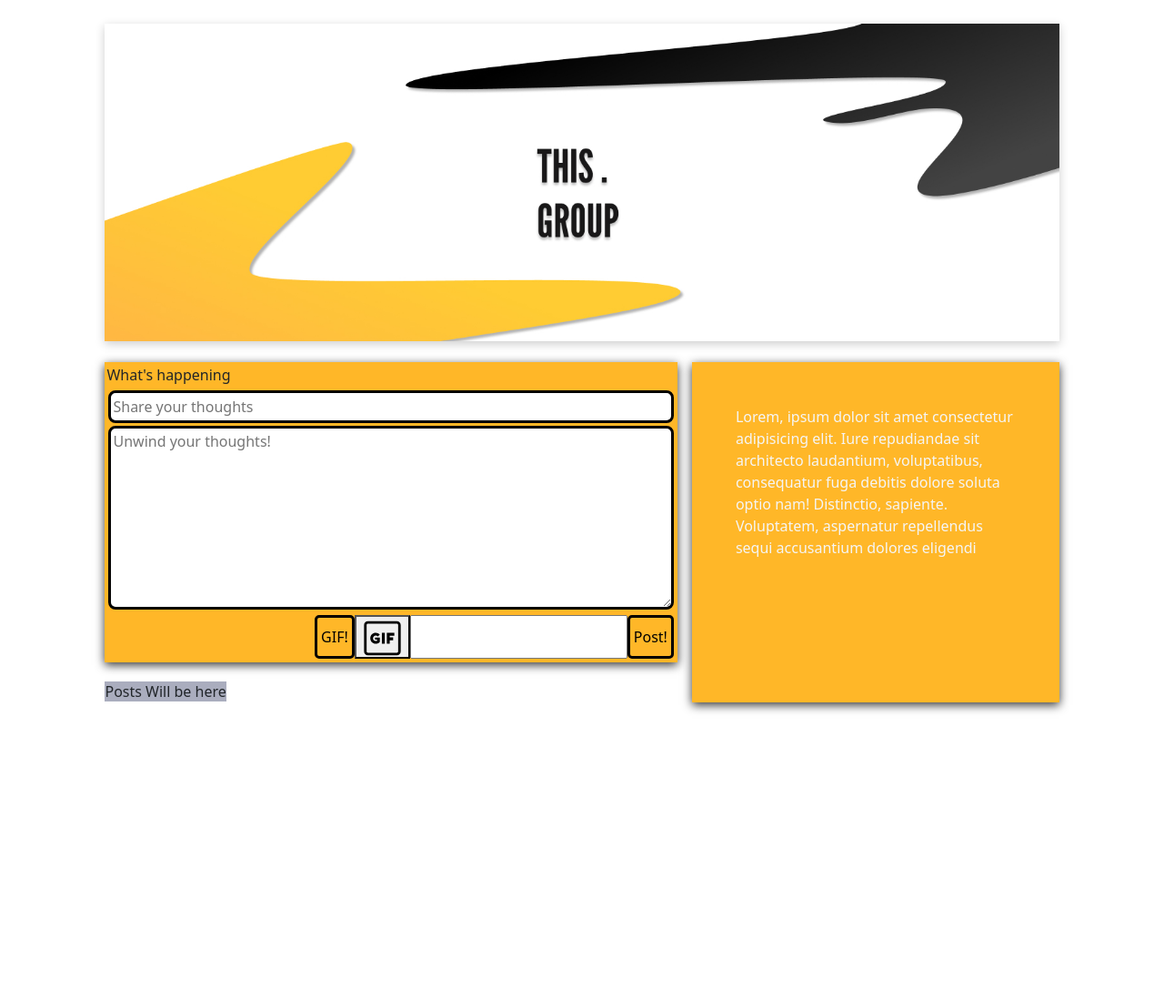
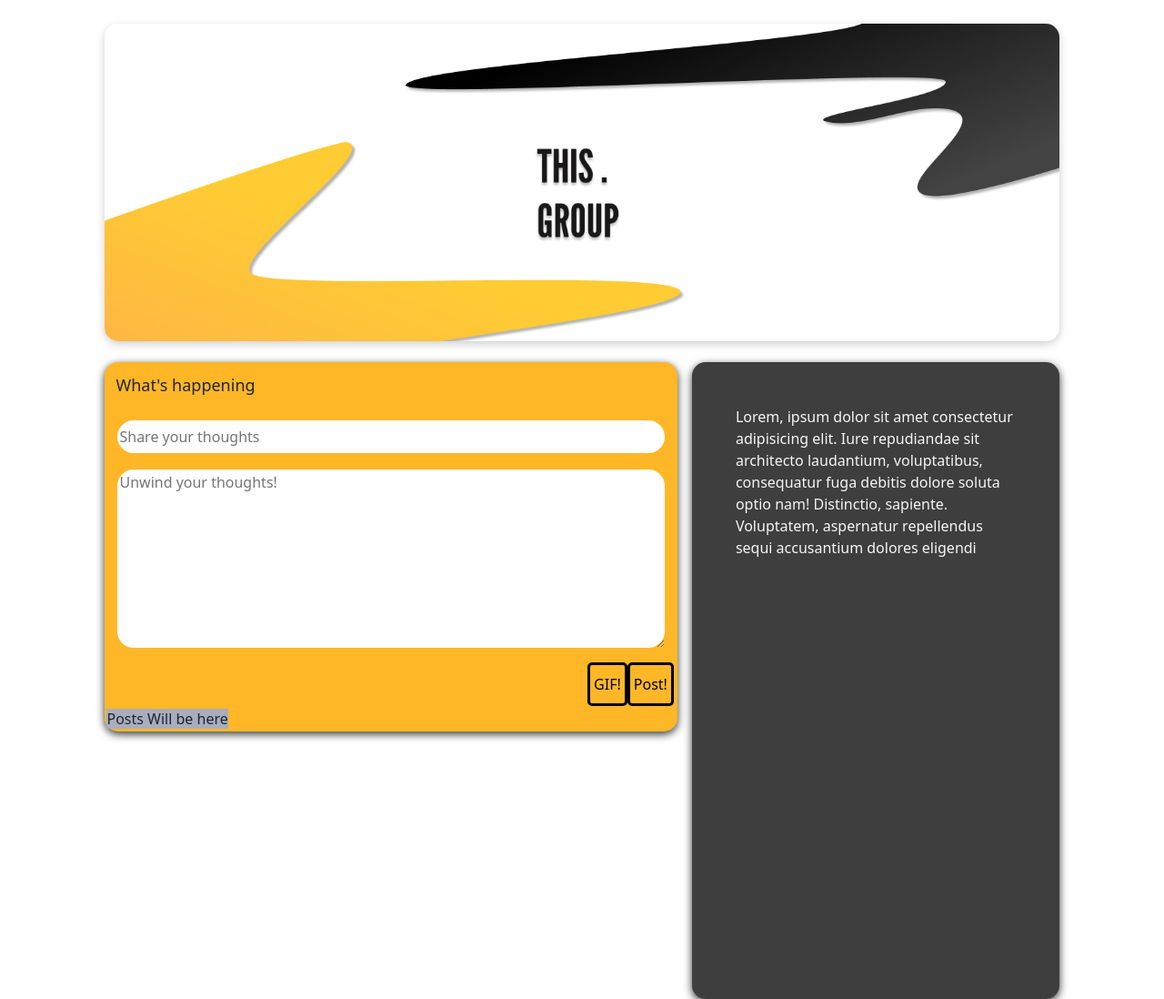
Before and after one commit to batuncer/This.group.Frontend, a website: page index.html in a window 1280 px wide. Shown: the top 1098 px of the page at 91% size. Before the commit the page ends 800 px from the top, so only its background shows below. Drawn offline with nearby package versions, Linux system fonts and the light colour scheme; no server answers.

Commit message:
texting files added

```diff
--- a/css/styles.css
+++ b/css/styles.css
@@ -10,6 +10,7 @@ header {
     text-align: center;
     height: fit-content;
     box-shadow: 0 3px 10px rgb(0 0 0 / 0.2);
+    border-radius: 15px;
 }
 
 header img {
@@ -17,6 +18,7 @@ header img {
     height: 85%;
     padding: 0;
     margin: 0;
+    border-radius: 15px;
 }
 
 .container {
@@ -36,12 +38,17 @@ section {
 }
 
 aside {
-    background-color: rgb(255, 183, 40);
+    background-color: rgb(62, 62, 62);
     color: whitesmoke;
     padding: 3rem;
     margin: 0 1rem;
     margin-right: 0;
     box-shadow: 0 3px 10px rgb(0 0 0 / 0.8);
+    height: 700px;
+    position: -webkit-sticky;
+    position: sticky;
+    top: 6px;
+    border-radius: 15px;
 
 }
 
@@ -66,6 +73,7 @@ aside {
     position: relative;
     z-index: 0;
     box-shadow: 0 3px 10px rgb(0 0 0 / 0.8);
+    border-radius: 15px;
 }
 
 .posts {
@@ -75,14 +83,20 @@ aside {
 
 .form-box {
     padding: 2px;
+
 }
 
 .form-box-inputs {
-    margin: 0;
+    margin: 10px;
+
+}
+#post-context{
+    margin-top: 15px;
 }
 
 .form-box-inputs input {
     height: 2.3rem;
+
 }
 
 .form-box-inputs input,
@@ -90,9 +104,19 @@ textarea {
     margin: 3px 0;
     width: 100%;
     border: 3px solid black;
-    border-radius: 8px;
+    border-radius: 18px;
+    border-style: none;
+
+
 }
-
+#post-context:focus-visible {
+    border: none !important;
+    outline: none;
+}
+[type="text"]:focus-visible {
+    border: none !important;
+    outline: none;
+}
 .form-box-inputs input:hover,
 textarea:hover {
     border: 3px solid rgb(255, 183, 40);
--- a/index.html
+++ b/index.html
@@ -23,7 +23,7 @@
     <div class="content">
         <section>
             <div class="right-box">
-                <div>
+                <div style="font-size:large; margin:10px">
                     What's happening
                 </div>
                 <form id="form" style="margin: 0;">
@@ -38,7 +38,7 @@
                             <div class="giphy-btn">
                                 <button id="gif_list" type="button" class="form-btns" data-bs-toggle="modal"
                                     data-bs-target="#exampleModal">GIF!</button>
-                                <button id="gif-btn"><svg width="45px" height="45px" viewBox="0 0 24 24" aria-hidden="true">
+                                <!-- <button id="gif-btn"><svg width="45px" height="45px" viewBox="0 0 24 24" aria-hidden="true">
                                     <g>
                                         <path
                                             d="M19 10.5V8.8h-4.4v6.4h1.7v-2h2v-1.7h-2v-1H19zm-7.3-1.7h1.7v6.4h-1.7V8.8zm-3.6 1.6c.4 0 .9.2 1.2.5l1.2-1C9.9 9.2 9 8.8 8.1 8.8c-1.8 0-3.2 1.4-3.2 3.2s1.4 3.2 3.2 3.2c1 0 1.8-.4 2.4-1.1v-2.5H7.7v1.2h1.2v.6c-.2.1-.5.2-.8.2-.9 0-1.6-.7-1.6-1.6 0-.8.7-1.6 1.6-1.6z">
@@ -49,13 +49,13 @@
                                         </path>
                                     </g>
                                 </svg>
-                            </button>
-                            <input id="search" type="search"/>
+                            </button> -->
+                            <!-- <input id="search" type="search"/>
                                 <span
                                     class="css-901oao css-16my406 css-bfa6kz r-poiln3 r-a023e6 r-rjixqe r-bcqeeo r-qvutc0">
 
                                 </span>
-                            </div>
+                            </div> -->
                             <div class="img-box">
 
                             </div>
--- a/js/api.js
+++ b/js/api.js
@@ -70,11 +70,12 @@ const submitPost = (e) => {
     const body = document.getElementById("post-context")
     const gifUrl = document.getElementById("gifImageSrc").getAttribute('src')
     const today = new Date();
+    var hours = String(d.getHours() + ":" + d.getMinutes() + ":" + d.getSeconds());
     const dd = String(today.getDate()).padStart(2, '0');
     const mm = String(today.getMonth() + 1).padStart(2, '0');
     const yyyy = today.getFullYear();
 
-    const newToday = dd + '/' + mm + '/' + yyyy;
+    const newToday = hours +" "+ dd + '/' + mm + '/' + yyyy;
 
 
     fetch("https://community-blog-server.herokuapp.com/api/createBlogEntry", {
--- a/js/index.js
+++ b/js/index.js
@@ -35,5 +35,6 @@ submitGifSearch.addEventListener('click', (e) => {
         })
 })
 
+
 renderPosts()
-form.addEventListener('submit', submitPost);
+form.addEventListener('submit', submitPost)
```
Also changed, not shown: test/layout.test.js (added, +27 -0 lines), test/api.test.js (deleted).
